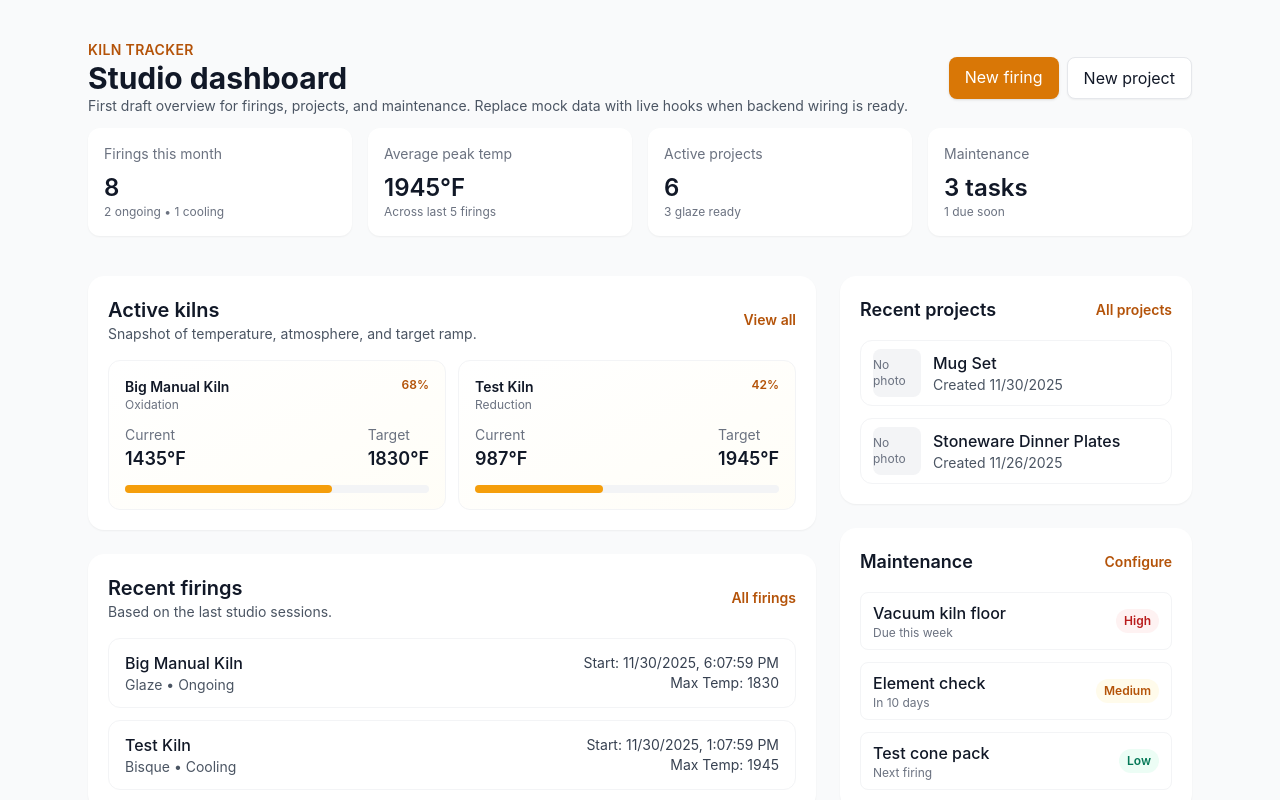
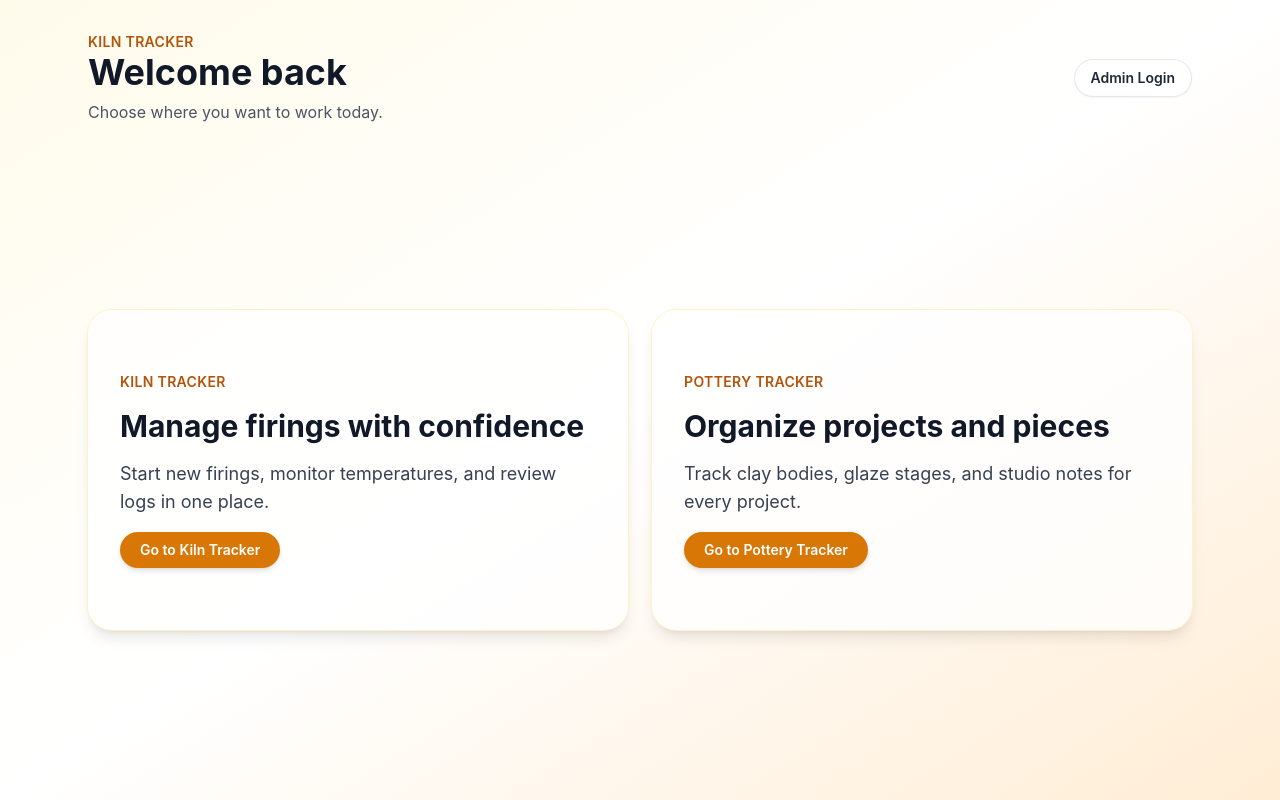
Before and after one commit to jdin9/KilnTracker, a Next.js app: page / in a window 1280 px wide. Shown: the top 800 px of the page. Built offline with nearby package versions, Linux system fonts and the light colour scheme.

Commit message:
Add home landing page with tracker options

```diff
--- a/src/app/page.tsx
+++ b/src/app/page.tsx
@@ -1,353 +1,68 @@
-import React from "react";
 import Link from "next/link";
 
-const mockRecentFirings = [
-  {
-    id: "1",
-    kilnName: "Big Manual Kiln",
-    firingType: "Glaze",
-    status: "Ongoing",
-    startTime: new Date().toISOString(),
-    maxTemp: 1830,
-  },
-  {
-    id: "2",
-    kilnName: "Test Kiln",
-    firingType: "Bisque",
-    status: "Cooling",
-    startTime: new Date(Date.now() - 1000 * 60 * 60 * 5).toISOString(),
-    maxTemp: 1945,
-  },
-];
-
-const mockRecentProjects = [
-  {
-    id: "p1",
-    title: "Mug Set",
-    clayBody: "B-Mix",
-    createdAt: new Date().toISOString(),
-    coverUrl: null,
-  },
-  {
-    id: "p2",
-    title: "Stoneware Dinner Plates",
-    clayBody: "Speckled Brown",
-    createdAt: new Date(Date.now() - 1000 * 60 * 60 * 24 * 4).toISOString(),
-    coverUrl: null,
-  },
-];
-
-const kilnStatus = [
-  {
-    id: "k1",
-    name: "Big Manual Kiln",
-    temperature: 1435,
-    targetTemperature: 1830,
-    atmosphere: "Oxidation",
-    progress: 68,
-  },
-  {
-    id: "k2",
-    name: "Test Kiln",
-    temperature: 987,
-    targetTemperature: 1945,
-    atmosphere: "Reduction",
-    progress: 42,
-  },
-];
-
-const maintenanceTasks = [
-  {
-    id: "t1",
-    title: "Vacuum kiln floor",
-    due: "Due this week",
-    urgency: "high",
-  },
-  {
-    id: "t2",
-    title: "Element check",
-    due: "In 10 days",
-    urgency: "medium",
-  },
-  {
-    id: "t3",
-    title: "Test cone pack",
-    due: "Next firing",
-    urgency: "low",
-  },
-];
-
-const resources = [
-  {
-    title: "Firing schedule templates",
-    href: "#",
-    description: "Starter ramps and holds you can copy into new firings.",
-  },
-  {
-    title: "Kiln maintenance checklist",
-    href: "#",
-    description: "Keep logs tidy with a recurring service routine.",
-  },
-  {
-    title: "Studio safety overview",
-    href: "#",
-    description: "Key reminders for ventilation, PPE, and clay handling.",
-  },
-];
-
-const summaryCards = [
-  {
-    label: "Firings this month",
-    value: "8",
-    helper: "2 ongoing • 1 cooling",
-  },
-  {
-    label: "Average peak temp",
-    value: "1945°F",
-    helper: "Across last 5 firings",
-  },
-  {
-    label: "Active projects",
-    value: "6",
-    helper: "3 glaze ready",
-  },
-  {
-    label: "Maintenance",
-    value: "3 tasks",
-    helper: "1 due soon",
-  },
-];
-
-function urgencyBadge(urgency: "high" | "medium" | "low") {
-  const base = "inline-flex items-center rounded-full px-2 py-1 text-xs font-semibold";
-
-  if (urgency === "high") {
-    return <span className={`${base} bg-red-50 text-red-700`}>High</span>;
-  }
-
-  if (urgency === "medium") {
-    return <span className={`${base} bg-amber-50 text-amber-700`}>Medium</span>;
-  }
-
-  return <span className={`${base} bg-emerald-50 text-emerald-700`}>Low</span>;
-}
-
-export default function DashboardPage() {
+export default function HomePage() {
   return (
-    <main className="min-h-screen bg-gray-50">
-      <div className="mx-auto max-w-6xl px-6 py-10 space-y-10">
-        <header className="space-y-3">
-          <div className="flex items-center justify-between gap-3">
+    <main className="min-h-screen bg-gradient-to-br from-amber-50 via-white to-orange-100">
+      <div className="mx-auto flex min-h-screen max-w-6xl flex-col px-6 py-8">
+        <div className="flex items-center justify-between">
           <div>
-              <p className="text-sm uppercase tracking-wide text-amber-700 font-semibold">
+            <p className="text-sm font-semibold uppercase tracking-wide text-amber-700">
               Kiln Tracker
             </p>
-              <h1 className="text-3xl font-bold text-gray-900">Studio dashboard</h1>
-              <p className="text-sm text-gray-600">
-                First draft overview for firings, projects, and maintenance. Replace
-                mock data with live hooks when backend wiring is ready.
+            <h1 className="text-4xl font-bold text-gray-900">Welcome back</h1>
+            <p className="mt-2 text-base text-gray-600">
+              Choose where you want to work today.
             </p>
           </div>
-            <div className="flex gap-2">
           <Link
-                href="/firings/new"
-                className="rounded-lg bg-amber-600 px-4 py-2 text-white shadow hover:bg-amber-700"
+            href="/admin"
+            className="rounded-full border border-gray-200 bg-white px-4 py-2 text-sm font-semibold text-gray-800 shadow-sm transition hover:border-amber-200 hover:text-amber-800"
           >
-                New firing
+            Admin Login
           </Link>
+        </div>
+
+        <div className="mt-12 flex flex-1 items-center">
+          <div className="grid w-full gap-6 md:grid-cols-2">
             <Link
-                href="/projects/new"
-                className="rounded-lg border border-gray-200 bg-white px-4 py-2 text-gray-900 shadow-sm hover:bg-gray-50"
+              href="/kiln"
+              className="group relative flex min-h-[320px] flex-col justify-center overflow-hidden rounded-3xl bg-white/80 p-8 shadow-lg ring-1 ring-amber-100 transition hover:-translate-y-1 hover:shadow-xl"
             >
-                New project
+              <div className="absolute inset-0 bg-gradient-to-br from-amber-100/50 via-transparent to-orange-50/70 opacity-0 transition group-hover:opacity-100" />
+              <div className="relative space-y-4 text-gray-900">
+                <p className="text-sm font-semibold uppercase tracking-wide text-amber-700">
+                  Kiln Tracker
+                </p>
+                <h2 className="text-3xl font-bold">Manage firings with confidence</h2>
+                <p className="text-lg text-gray-700">
+                  Start new firings, monitor temperatures, and review logs in one place.
+                </p>
+                <span className="inline-flex w-fit items-center gap-2 rounded-full bg-amber-600 px-5 py-2 text-sm font-semibold text-white shadow-md transition hover:bg-amber-700">
+                  Go to Kiln Tracker
+                </span>
+              </div>
+            </Link>
+
+            <Link
+              href="/projects"
+              className="group relative flex min-h-[320px] flex-col justify-center overflow-hidden rounded-3xl bg-white/80 p-8 shadow-lg ring-1 ring-amber-100 transition hover:-translate-y-1 hover:shadow-xl"
+            >
+              <div className="absolute inset-0 bg-gradient-to-br from-orange-100/50 via-transparent to-amber-50/70 opacity-0 transition group-hover:opacity-100" />
+              <div className="relative space-y-4 text-gray-900">
+                <p className="text-sm font-semibold uppercase tracking-wide text-amber-700">
+                  Pottery Tracker
+                </p>
+                <h2 className="text-3xl font-bold">Organize projects and pieces</h2>
+                <p className="text-lg text-gray-700">
+                  Track clay bodies, glaze stages, and studio notes for every project.
+                </p>
+                <span className="inline-flex w-fit items-center gap-2 rounded-full bg-amber-600 px-5 py-2 text-sm font-semibold text-white shadow-md transition hover:bg-amber-700">
+                  Go to Pottery Tracker
+                </span>
+              </div>
             </Link>
           </div>
         </div>
-          <div className="grid grid-cols-1 gap-4 md:grid-cols-2 lg:grid-cols-4">
-            {summaryCards.map((card) => (
-              <div key={card.label} className="rounded-xl bg-white p-4 shadow-sm">
-                <div className="text-sm text-gray-500">{card.label}</div>
-                <div className="mt-2 text-2xl font-semibold text-gray-900">
-                  {card.value}
-                </div>
-                <div className="text-xs text-gray-500">{card.helper}</div>
-              </div>
-            ))}
-          </div>
-        </header>
-
-        <section className="grid grid-cols-1 gap-6 lg:grid-cols-3">
-          <div className="space-y-6 lg:col-span-2">
-            <div className="rounded-2xl bg-white p-5 shadow-sm">
-              <div className="mb-4 flex items-center justify-between">
-                <div>
-                  <h2 className="text-xl font-semibold text-gray-900">Active kilns</h2>
-                  <p className="text-sm text-gray-600">
-                    Snapshot of temperature, atmosphere, and target ramp.
-                  </p>
-                </div>
-                <Link href="/firings" className="text-sm font-semibold text-amber-700">
-                  View all
-                </Link>
-              </div>
-              <div className="grid gap-3 md:grid-cols-2">
-                {kilnStatus.map((kiln) => (
-                  <div
-                    key={kiln.id}
-                    className="rounded-xl border border-gray-100 bg-gradient-to-br from-white to-amber-50/40 p-4"
-                  >
-                    <div className="flex items-start justify-between">
-                      <div>
-                        <div className="text-sm font-semibold text-gray-900">{kiln.name}</div>
-                        <div className="text-xs text-gray-500">{kiln.atmosphere}</div>
-                      </div>
-                      <span className="text-xs font-semibold text-amber-700">
-                        {kiln.progress}%
-                      </span>
-                    </div>
-                    <div className="mt-3 flex items-center justify-between text-sm text-gray-700">
-                      <div>
-                        <div className="text-gray-500">Current</div>
-                        <div className="text-lg font-semibold text-gray-900">
-                          {kiln.temperature}°F
-                        </div>
-                      </div>
-                      <div>
-                        <div className="text-gray-500">Target</div>
-                        <div className="text-lg font-semibold text-gray-900">
-                          {kiln.targetTemperature}°F
-                        </div>
-                      </div>
-                    </div>
-                    <div className="mt-3 h-2 rounded-full bg-gray-100">
-                      <div
-                        className="h-2 rounded-full bg-amber-500"
-                        style={{ width: `${kiln.progress}%` }}
-                      />
-                    </div>
-                  </div>
-                ))}
-              </div>
-            </div>
-
-            <div className="rounded-2xl bg-white p-5 shadow-sm">
-              <div className="mb-4 flex items-center justify-between">
-                <div>
-                  <h2 className="text-xl font-semibold text-gray-900">Recent firings</h2>
-                  <p className="text-sm text-gray-600">Based on the last studio sessions.</p>
-                </div>
-                <Link href="/firings" className="text-sm font-semibold text-amber-700">
-                  All firings
-                </Link>
-              </div>
-              <div className="grid gap-3">
-                {mockRecentFirings.map((firing) => (
-                  <Link
-                    key={firing.id}
-                    href={`/firings/${firing.id}`}
-                    className="flex items-center justify-between rounded-xl border border-gray-100 px-4 py-3 hover:border-amber-200"
-                  >
-                    <div>
-                      <div className="font-medium text-gray-900">{firing.kilnName}</div>
-                      <div className="text-sm text-gray-600">
-                        {firing.firingType} • {firing.status}
-                      </div>
-                    </div>
-                    <div className="text-right text-sm text-gray-700">
-                      <div>Start: {new Date(firing.startTime).toLocaleString()}</div>
-                      <div>Max Temp: {firing.maxTemp ?? "—"}</div>
-                    </div>
-                  </Link>
-                ))}
-              </div>
-            </div>
-          </div>
-
-          <div className="space-y-6">
-            <div className="rounded-2xl bg-white p-5 shadow-sm">
-              <div className="mb-4 flex items-center justify-between">
-                <h2 className="text-lg font-semibold text-gray-900">Recent projects</h2>
-                <Link href="/projects" className="text-sm font-semibold text-amber-700">
-                  All projects
-                </Link>
-              </div>
-              <div className="space-y-3">
-                {mockRecentProjects.map((project) => (
-                  <Link
-                    key={project.id}
-                    href={`/projects/${project.id}`}
-                    className="flex items-center gap-3 rounded-xl border border-gray-100 px-3 py-2 hover:border-amber-200"
-                  >
-                    <div className="flex h-12 w-12 items-center justify-center rounded-lg bg-gray-100 text-xs text-gray-500">
-                      {project.coverUrl ? (
-                        // eslint-disable-next-line @next/next/no-img-element
-                        <img
-                          src={project.coverUrl}
-                          alt={`${project.title} cover`}
-                          className="h-12 w-12 rounded-lg object-cover"
-                        />
-                      ) : (
-                        <span>No photo</span>
-                      )}
-                    </div>
-                    <div>
-                      <div className="font-medium text-gray-900">
-                        {project.title || project.clayBody || "Untitled project"}
-                      </div>
-                      <div className="text-sm text-gray-600">
-                        Created {new Date(project.createdAt).toLocaleDateString()}
-                      </div>
-                    </div>
-                  </Link>
-                ))}
-              </div>
-            </div>
-
-            <div className="rounded-2xl bg-white p-5 shadow-sm">
-              <div className="mb-4 flex items-center justify-between">
-                <h2 className="text-lg font-semibold text-gray-900">Maintenance</h2>
-                <Link href="/settings" className="text-sm font-semibold text-amber-700">
-                  Configure
-                </Link>
-              </div>
-              <div className="space-y-3">
-                {maintenanceTasks.map((task) => (
-                  <div
-                    key={task.id}
-                    className="flex items-center justify-between rounded-lg border border-gray-100 px-3 py-2"
-                  >
-                    <div>
-                      <div className="font-medium text-gray-900">{task.title}</div>
-                      <div className="text-xs text-gray-500">{task.due}</div>
-                    </div>
-                    {urgencyBadge(task.urgency as "high" | "medium" | "low")}
-                  </div>
-                ))}
-              </div>
-            </div>
-
-            <div className="rounded-2xl bg-white p-5 shadow-sm">
-              <div className="mb-4 flex items-center justify-between">
-                <h2 className="text-lg font-semibold text-gray-900">Reference</h2>
-                <Link href="/settings" className="text-sm font-semibold text-amber-700">
-                  Studio docs
-                </Link>
-              </div>
-              <div className="space-y-3">
-                {resources.map((resource) => (
-                  <Link
-                    key={resource.title}
-                    href={resource.href}
-                    className="block rounded-lg border border-gray-100 px-3 py-2 hover:border-amber-200"
-                  >
-                    <div className="font-medium text-gray-900">{resource.title}</div>
-                    <div className="text-sm text-gray-600">{resource.description}</div>
-                  </Link>
-                ))}
-              </div>
-            </div>
-          </div>
-        </section>
       </div>
     </main>
   );
```
Lines whose indentation alone changed are shown as unchanged.
